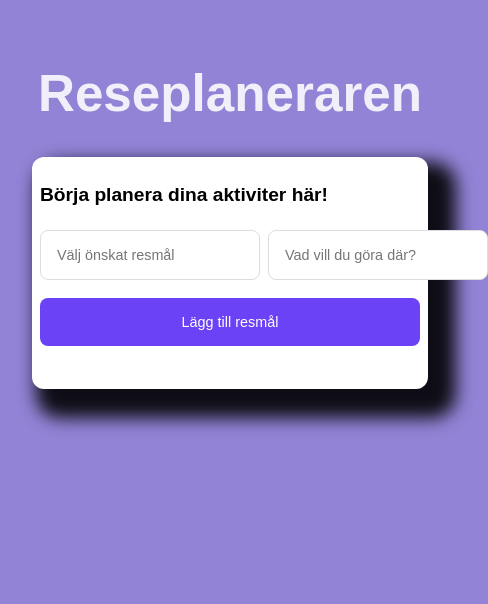
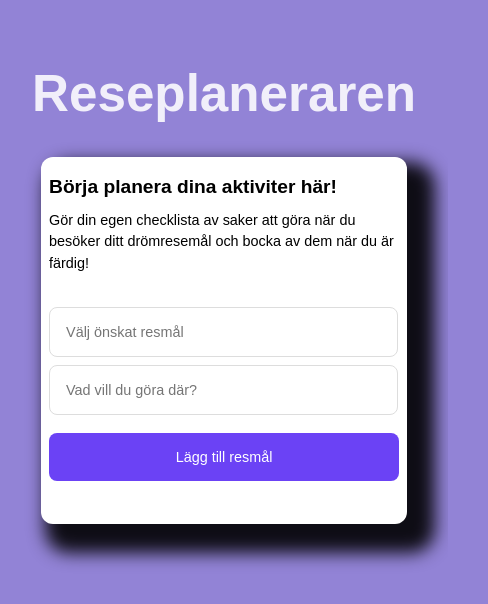
Before and after one commit to litephilip/travel-planner, a React (Vite) app: page / in a window 390 px wide. Shown: the top 604 px of the page, 488 px wide, since content can reach past the window. Built offline with nearby package versions, Linux system fonts and the light colour scheme.

Commit message:
fix: stopPropagation prevents a click event from "bubbling up" to parent elements. style: Added responsiveness for trip-planner card

```diff
--- a/src/App.css
+++ b/src/App.css
@@ -1,9 +1,5 @@
 #root {
-  display: flex;
-  flex-direction: column;
-  align-items: center;
-  justify-content: flex-start;
   margin: 0 auto;
-  min-height: 100vh;
-  padding: 2rem
+  padding: 2rem;
+  width: 100%;
 }
--- a/src/components/Destination/Destination.jsx
+++ b/src/components/Destination/Destination.jsx
@@ -9,7 +9,7 @@ function Destination(props) {
             <li className={`destination-card ${props.destination.isCompleted ? 'completed' : ''}`} onClick={props.toggleComplete}>
                 <p className="destination-name">Plats: { props.destination.name }</p>
                 <p className="destination-activity">Att göra: {props.destination.activity} </p>
-                <span className="remove-button" onClick={props.remove}>X</span>
+                <span className="remove-button" onClick={(e) => {console.log(e), e.stopPropagation(); props.remove();}}>X</span>
                 {!props.destination.isCompleted && <p className="done">Klicka för att klarmarkera!</p>}
             </li>
         </div>
--- a/src/components/DestinationForm/DestinationForm.css
+++ b/src/components/DestinationForm/DestinationForm.css
@@ -47,3 +47,13 @@ button:hover {
     font-size: 0.8rem;
     margin-top: 0.1rem;
 }
+
+@media (max-width: 600px) {
+    .input-container {
+        flex-direction: column;
+    }
+    input[type="text"] {
+        width: 90%;
+        max-width: none;
+    }
+}
--- a/src/components/TripPlanner/TripPlanner.jsx
+++ b/src/components/TripPlanner/TripPlanner.jsx
@@ -40,6 +40,7 @@ function TripPlanner() {
     return (
         <div className="trip-planner">
             <h2 className="trip-planner-title">Börja planera dina aktiviter här!</h2>
+            <p className="trip-planner-paragraph">Gör din egen checklista av saker att göra när du besöker ditt drömresemål och bocka av dem när du är färdig!</p>
             <DestinationForm onAddDestination={addDestination} />
             <ul className="destinations-list">
                 {destinations.map((destination, index) => (
--- a/src/components/TripPlanner/tripPlanner.css
+++ b/src/components/TripPlanner/tripPlanner.css
@@ -1,5 +1,6 @@
 .trip-planner {
     width: 550px;
+    max-width: 100%;
     margin: 0 auto;
     padding: 2.5rem 1.5rem;
     background-color: #ffffff;
@@ -9,16 +10,25 @@
 
 .trip-planner-title {
     font-size: 1.5rem;
+    margin: 0.5rem  0 !important;
     font-weight: bold;
     margin-bottom: 20px;
     text-align: left;
     color: black;
 }
 
+.trip-planner-paragraph {
+    color: black;
+    font-size: 0.9rem;
+    font-weight: normal;
+    margin: 0 0 0.4rem 0;
+    margin-bottom: 2rem;
+}
+
 @media (max-width: 600px) {
     .trip-planner {
-        max-width: 380px;
-        padding: 8px;
+        max-width: 350px;
+        padding: 0.5rem;
     }
     .trip-planner-title {
         font-size: 1.2rem;
--- a/src/index.css
+++ b/src/index.css
@@ -10,9 +10,10 @@
 body {
   margin: 0;
   display: flex;
-  place-items: center;
+  align-items: flex-start;
   min-width: 320px;
   min-height: 100vh;
+  overflow-x: hidden;
 }
 
 h1 {
```
